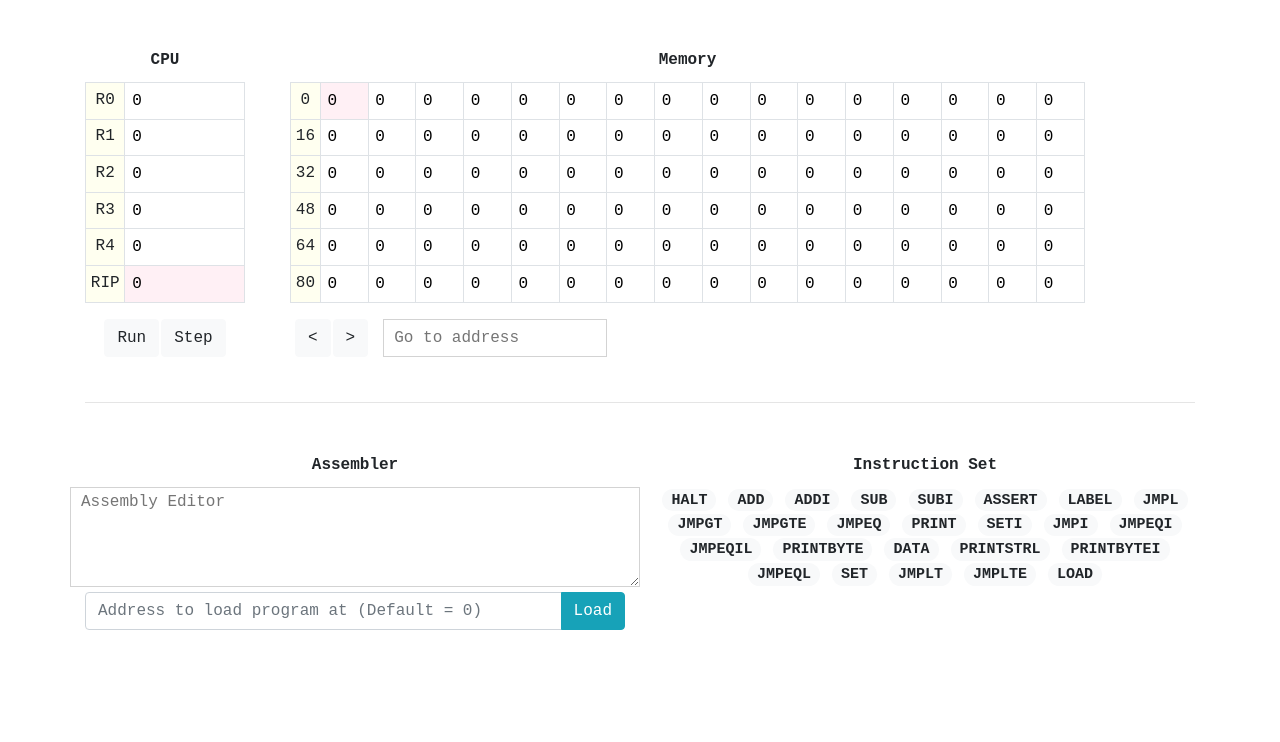
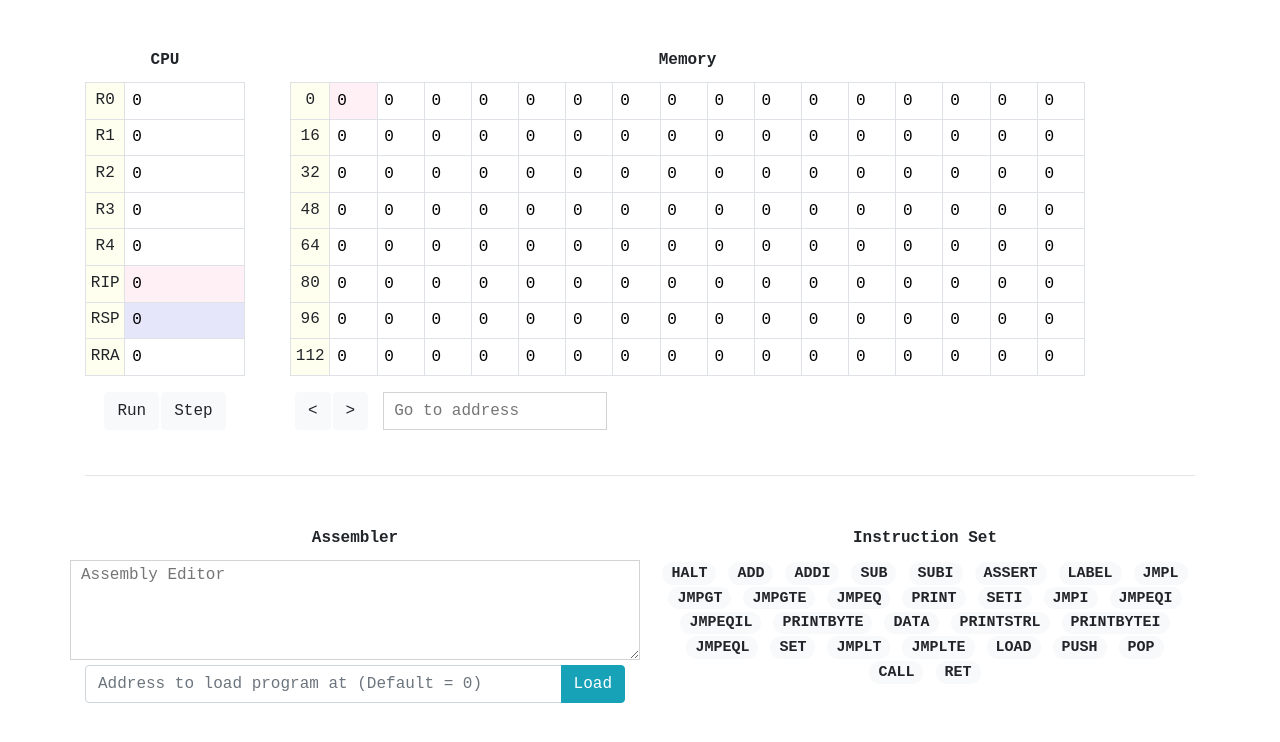
Before and after one commit to neeilan/cute, a React (Create React App) app: page / in a window 1280 px wide. Shown: the top 742 px of the page. Built offline with nearby package versions, Linux system fonts and the light colour scheme.

Commit message:
[vm] Add PUSH and POP instrs

```diff
--- a/src/MachineStateView.js
+++ b/src/MachineStateView.js
@@ -18,8 +18,8 @@ const Assemble = require('./assembler');
 const STYLES = {
     ripBgColor: 'LavenderBlush',
     ripColor: 'black',
-    tableHeaderColor : 'ivory'
-
+    tableHeaderColor: 'ivory',
+    rspBgColor: 'Lavender',
 };
 
 class MachineStateView extends React.Component {
@@ -27,7 +27,7 @@ class MachineStateView extends React.Component {
         super(props);
         const memory = new Array(1024).fill(0);
         this.machine = new CuteMachine(memory, alert);
-        this.numAddrsToDisplay = 96;
+        this.numAddrsToDisplay = 128;
         this.numBytesPerRow = 16;
         this.state = {
             memory: memory,
@@ -117,6 +117,7 @@ class MachineStateView extends React.Component {
             this.state.memDisplayStartAddr + this.numAddrsToDisplay);
         const memTable = [];
         const ripValueAdj = this.state.registers[this.machine.REGISTER_NUMS.RIP] - this.state.memDisplayStartAddr;
+        const rspValueAdj = this.state.registers[this.machine.REGISTER_NUMS.RSP] - this.state.memDisplayStartAddr;
         bytes.forEach((_, i) => {
             if (i % this.numBytesPerRow !== 0) return;
             let cols = [];
@@ -125,19 +126,24 @@ class MachineStateView extends React.Component {
                 <tr>
                     <td style={{ backgroundColor: STYLES.tableHeaderColor }}>{this.state.memDisplayStartAddr + i}</td>
                     {cols.map(
-                        offset => <td key={`mem-${i + offset}`}
-                            style={{ backgroundColor: ripValueAdj === i + offset ? STYLES.ripBgColor : '' }}>
+                        offset => {
+                            const isRip = ripValueAdj === i + offset;
+                            const isRsp = rspValueAdj === i + offset;
+                            const dynaColor = isRip ? STYLES.ripBgColor : (isRsp ? STYLES.rspBgColor : '');
+                            return <td key={`mem-${i + offset}`}
+                                style={{ backgroundColor: dynaColor }}>
                                 <input
                                     type="text"
                                     style={{
                                         width: '100%', border: 'none',
-                                    backgroundColor: ripValueAdj === i + offset ? STYLES.ripBgColor : '',
-                                    color: ripValueAdj === i + offset ? STYLES.ripColor : ''
+                                        backgroundColor: dynaColor,
                                     }}
                                     onChange={e => this.memSet(i + offset, e.target.value)}
                                     value={bytes[i + offset]}
                                     disabled={i + offset + this.state.memDisplayStartAddr >= this.state.memory.length}
-                            /> </td>)}
+                                /> </td>
+
+                        })}
                 </tr>
             );
         });
@@ -151,11 +157,13 @@ class MachineStateView extends React.Component {
                             <tbody>
                                 {this.state.registers.map((value, i) => {
                                     const isRip = this.machine.REGISTER_NAMES[i] === 'RIP';
+                                    const isRsp = this.machine.REGISTER_NAMES[i] === 'RSP';
+                                    const dynaColor = isRip ? STYLES.ripBgColor : (isRsp ? STYLES.rspBgColor : '');
                                     return <tr>
                                         <td style={{ backgroundColor: STYLES.tableHeaderColor }}>{this.machine.REGISTER_NAMES[i]}</td>
-                                        <td key={`mem-${i}`} style={{ backgroundColor: isRip ? STYLES.ripBgColor : '' }}>
+                                        <td key={`mem-${i}`} style={{ backgroundColor: dynaColor }}>
                                             <input type="text"
-                                                style={{ width: '100%', border: 'none', backgroundColor: isRip ? STYLES.ripBgColor : '' }}
+                                                style={{ width: '100%', border: 'none', backgroundColor: dynaColor }}
                                                 value={value}
                                                 onChange={e => this.regSet(i, e.target.value)} /></td>
                                     </tr>
@@ -165,7 +173,7 @@ class MachineStateView extends React.Component {
                         <Row>
                             <Col>
                                 <Button variant="light" onClick={() => this.run()}>Run</Button>
-                                <Button style={{marginLeft: '2px'}} variant="light" onClick={() => this.step()}>Step</Button>
+                                <Button style={{ marginLeft: '2px' }} variant="light" onClick={() => this.step()}>Step</Button>
                             </Col>
                         </Row>
                     </Col>
@@ -179,16 +187,16 @@ class MachineStateView extends React.Component {
                             </Table>
                             <Row style={{ marginBottom: '5px', marginLeft: '5px' }}>
                                 <Button variant="light" onClick={() => this.memPrev()}> {'<'} </Button>
-                            <Button style={{marginLeft: '2px'}} variant="light" onClick={() => this.memNext()}> {'>'} </Button>
+                                <Button style={{ marginLeft: '2px' }} variant="light" onClick={() => this.memNext()}> {'>'} </Button>
                                 <input type="text" style={{ border: 'solid 1px lightgray', marginLeft: '15px', paddingLeft: '10px' }} onChange={(e) => this.inspectAddr(e.target.value)} placeholder="Go to address" />
                             </Row>
                         </Col>
                     </Col>
                 </Row>
 
-                <br/>
+                <br />
                 <hr />
-                <br/>
+                <br />
 
 
                 <Row style={{ textAlign: "center", marginTop: '10px' }}>
@@ -221,7 +229,7 @@ class MachineStateView extends React.Component {
                         <Row>
                             <Col sm={12} style={{ overflowY: 'scroll' }}>
                                 <h5>
-                                    { this.availableInstrs().map(instr => <><Badge pill variant="light">{instr.name}</Badge>{' '}</> )}
+                                    {this.availableInstrs().map(instr => <><Badge pill variant="light">{instr.name}</Badge>{' '}</>)}
                                 </h5>
                             </Col>
                         </Row>
--- a/src/cute.js
+++ b/src/cute.js
@@ -5,7 +5,8 @@ const REGISTER_NAMES = {
   3 : 'R3',
   4 : 'R4',
   5 : 'RIP',
-  6 : 'RSP'
+  6 : 'RSP',
+  7 : 'RRA',
 };
 
 const REGISTER_NUMS = {
@@ -16,6 +17,7 @@ const REGISTER_NUMS = {
   'R4' : 4,
   'RIP': 5,
   'RSP' : 6,
+  'RRA' : 7,
 };
 
 const OPCODES = {
@@ -44,6 +46,10 @@ const OPCODES = {
   22: { name: 'JMPLT', args: 3 },
   23: { name: 'JMPLTE', args: 3 },
   24: { name: 'LOAD', args: 2 }, // Load Ra Rb - load memory at Rb to Ra
+  25: { name: 'PUSH', args: 1 },
+  26: { name: 'POP', args: 1 },
+  27: { name: 'CALL', args: 1 },
+  28: { name: 'RET', args: 0 },
 };
 
 const OPS = {
@@ -71,7 +77,11 @@ const OPS = {
   SET : 21,
   JMPLT: 22,
   JMPLTE : 23,
-  LOAD: 24
+  LOAD: 24,
+  PUSH : 25,
+  POP : 26,
+  CALL : 27,
+  RET : 28,
 };
 
 const
@@ -99,13 +109,17 @@ const
     SET = 21,
     JMPLT = 22,
     JMPLTE = 23,
-    LOAD = 24;
+    LOAD = 24,
+    PUSH = 25,
+    POP = 26,
+    CALL = 27,
+    RET = 28;
 
 const numArgs = [];
 Object.keys(OPCODES).forEach(k => numArgs.push(OPCODES[k].args));
 
 const registers = [0, 0, 0, 0, 0, 0, 0];
-const R0 = 0, R1 = 1, R2=2, R3=3, R4=4, RIP=5, RSP=6;
+const R0 = 0, R1 = 1, R2=2, R3=3, R4=4, RIP=5, RSP=6, RRA=8;
 
 
 let memory = [
@@ -310,6 +324,18 @@ function _execute(memory, registers, codeStart, codeEnd, oneStep, print) {
         console.log(`Load ${memory[registers[memory[rip+2]]]} into R${memory[rip+1]}`);
         registers[RIP] += numArgs[memory[rip]] + 1;
         break;
+      case PUSH:
+        memory[registers[RSP]++] = registers[memory[rip+1]];
+        registers[RIP] += numArgs[memory[rip]] + 1;
+        break;
+      case POP:
+        registers[memory[rip+1]] = memory[--registers[RSP]];
+        registers[RIP] += numArgs[memory[rip]] + 1;
+        break;
+      case CALL:
+        break;
+      case RET:
+        break;
     }
 
     if (oneStep) break;
@@ -319,7 +345,7 @@ function _execute(memory, registers, codeStart, codeEnd, oneStep, print) {
 // execute(0, memory.length);
 
 function CuteMachine(memory, print=console.log) {
-  this.registers = [0, 0, 0, 0, 0, 0];
+  this.registers = [0, 0, 0, 0, 0, 0, 0, 0];
   this.memory = memory;
   this.print=print;
 
```
Lines whose indentation alone changed are shown as unchanged.
